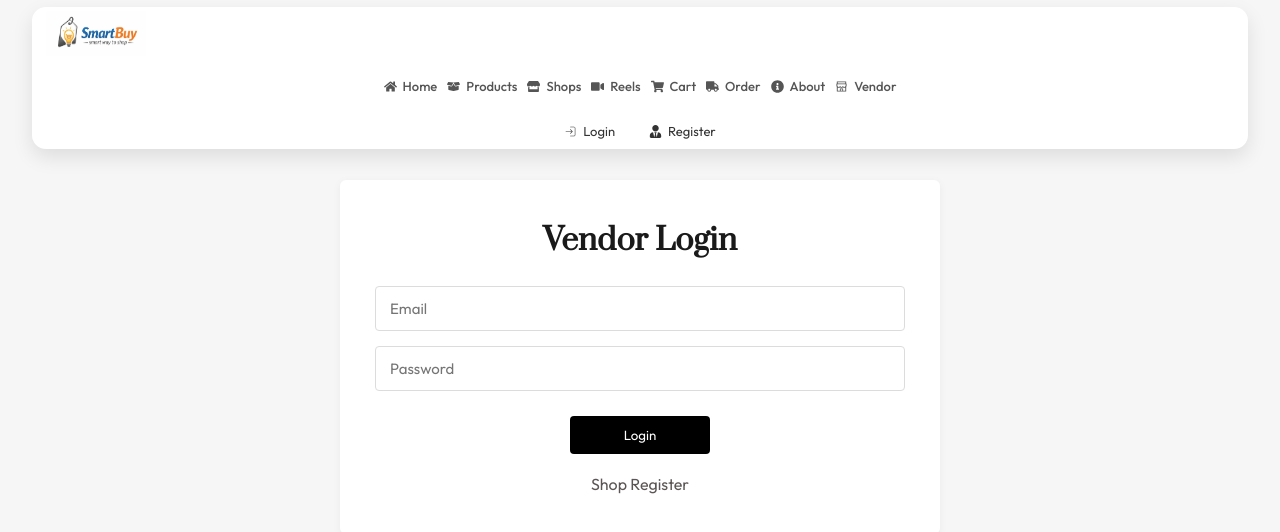
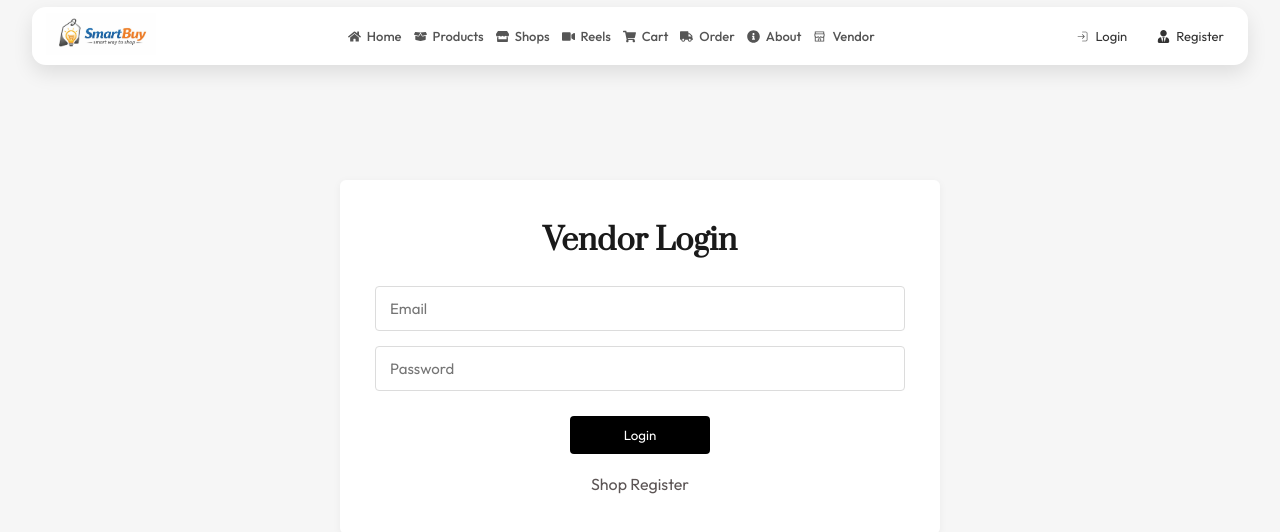
Before and after one commit to RohitKushwah19032001-RK/SmartBuy_Frontend, a React (Vite) app: page /vendor/login in a window 1280 px wide. Shown: the top 532 px of the page. Built offline with nearby package versions, Linux system fonts and the light colour scheme.

Commit message:
updated shoResp

```diff
--- a/src/styles/Navbar.module.css
+++ b/src/styles/Navbar.module.css
@@ -102,59 +102,42 @@
 
 
 @media (min-width: 768px) and (max-width: 1280px) {
-
   .navbar {
     width: 95%;
-    padding: 4px 14px;
+    padding: 6px 14px;
     border-radius: 14px;
 
     display: flex;
-    flex-wrap: wrap;   /* 🔥 IMPORTANT */
-    height: auto;      /* 🔥 FIX HEIGHT ISSUE */
+    align-items: center;
+    justify-content: space-between;
+
+    flex-wrap: nowrap;   /* 🔥 IMPORTANT: STOP 3 LINES */
     gap: 10px;
   }
 
-  /* LOGO */
-  /* .logo {
-    flex: 1;
-  } */
-
   .logo img {
-    height: 45px;
-    width: 100px;
+    height: 42px;
+    width: auto;
   }
 
-  /* NAV LINKS */
   .navLinks {
-    flex: 1 100%;      /* 🔥 takes full row */
     display: flex;
+    flex: 1;             /* take middle space */
     justify-content: center;
-    flex-wrap: wrap;
-    gap: 10px;
-    padding: 8px 0;
+    gap: 12px;
+    flex-wrap: nowrap;
   }
-
-    /* .userSection {
-    flex: 1 100%;
-    display: flex;
-    justify-content: center;
-    gap: 10px;
-    margin-top: 5px;
-  } */
-
 
   .navLinks a {
     font-size: 13px;
     white-space: nowrap;
   }
 
-  /* USER SECTION (REGISTER/LOGIN FIX) */
   .userSection {
-    flex: 1 100%;      /* 🔥 moves to next row */
     display: flex;
-    justify-content: center;
+    align-items: center;
     gap: 10px;
-    margin-top: 5px;
+    white-space: nowrap;
   }
 
   .userName {
@@ -163,12 +146,12 @@
 
   .logoutBtn,
   .loginBtn {
-    padding: 6px 12px;
+    padding: 5px 10px;
     font-size: 13px;
   }
 
   .hamburger {
-    font-size: 24px;
+    display: none; /* tablet pe hide */
   }
 }
 
```
